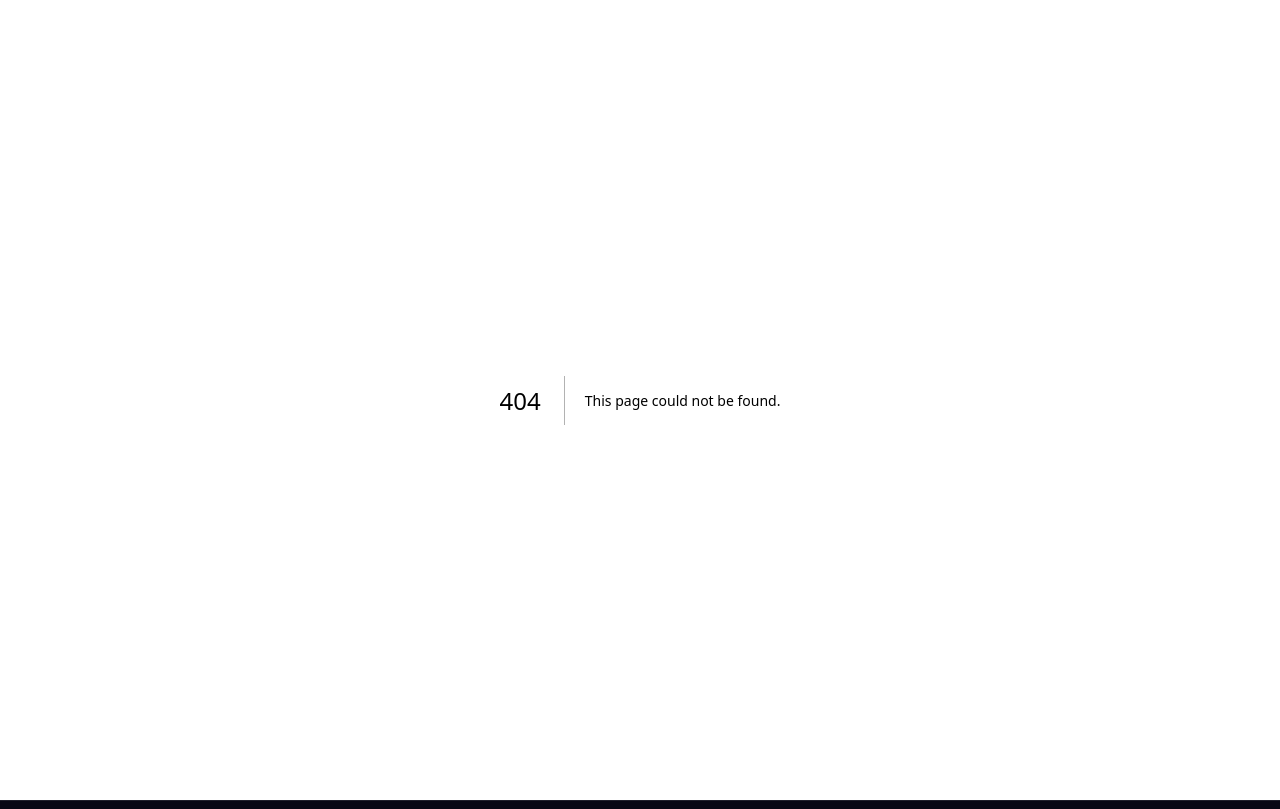
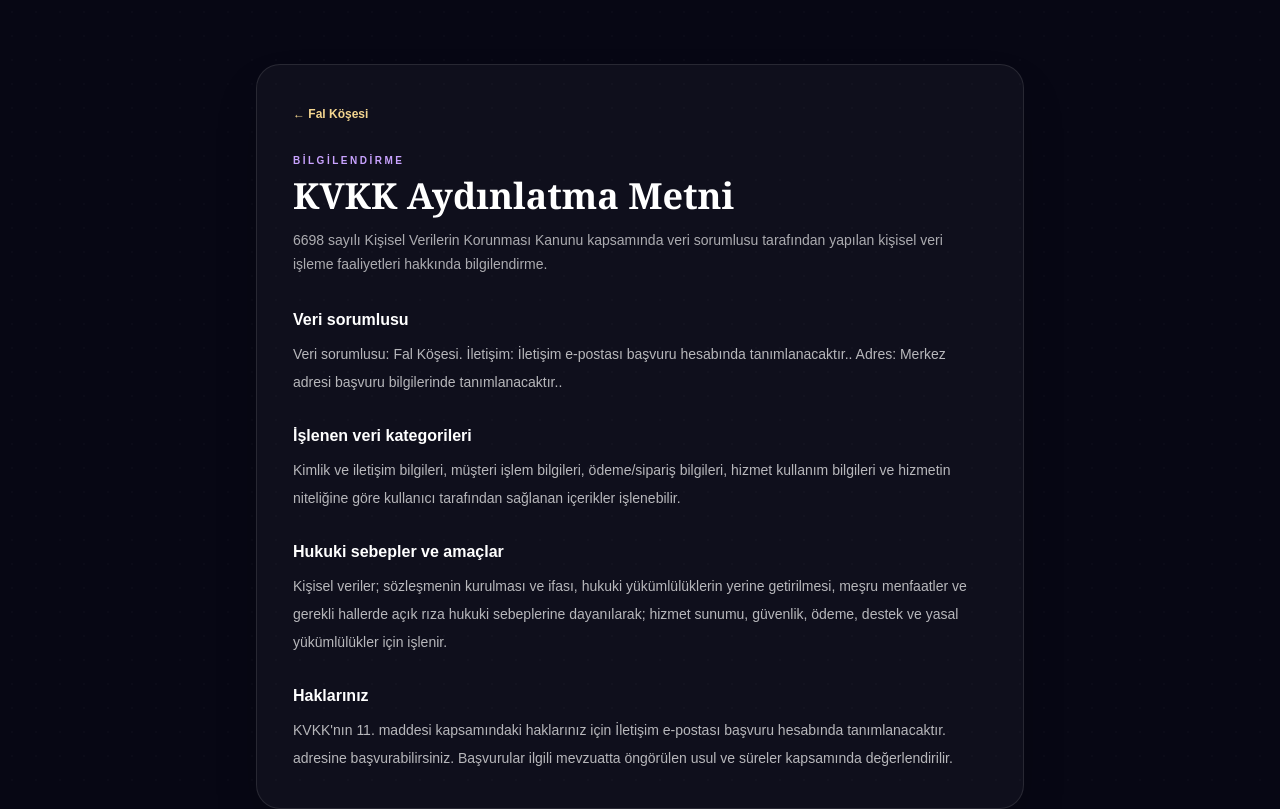
Before and after one commit to zamansepeti43/fal-kosesi, a Next.js app: page /kvkk in a window 1280 px wide. Before the commit this address had no page. Shown: the top 809 px of the page. Built offline with nearby package versions, Linux system fonts and the light colour scheme; no server answers.

Commit message:
Add KVKK information page

```diff
--- /dev/null
+++ b/app/kvkk/page.tsx
@@ -0,0 +1,10 @@
+import { LegalPage, Section, merchant } from "@/components/LegalPage";
+
+export default function KvkkPage() {
+  return <LegalPage title="KVKK Aydınlatma Metni" intro="6698 sayılı Kişisel Verilerin Korunması Kanunu kapsamında veri sorumlusu tarafından yapılan kişisel veri işleme faaliyetleri hakkında bilgilendirme.">
+    <Section title="Veri sorumlusu">Veri sorumlusu: {merchant.name}. İletişim: {merchant.email}. Adres: {merchant.address}.</Section>
+    <Section title="İşlenen veri kategorileri">Kimlik ve iletişim bilgileri, müşteri işlem bilgileri, ödeme/sipariş bilgileri, hizmet kullanım bilgileri ve hizmetin niteliğine göre kullanıcı tarafından sağlanan içerikler işlenebilir.</Section>
+    <Section title="Hukuki sebepler ve amaçlar">Kişisel veriler; sözleşmenin kurulması ve ifası, hukuki yükümlülüklerin yerine getirilmesi, meşru menfaatler ve gerekli hallerde açık rıza hukuki sebeplerine dayanılarak; hizmet sunumu, güvenlik, ödeme, destek ve yasal yükümlülükler için işlenir.</Section>
+    <Section title="Haklarınız">KVKK'nın 11. maddesi kapsamındaki haklarınız için {merchant.email} adresine başvurabilirsiniz. Başvurular ilgili mevzuatta öngörülen usul ve süreler kapsamında değerlendirilir.</Section>
+  </LegalPage>;
+}
```
